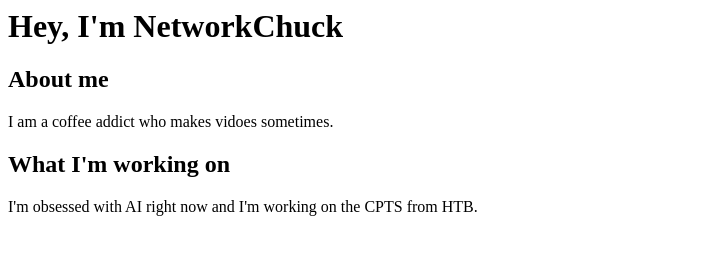
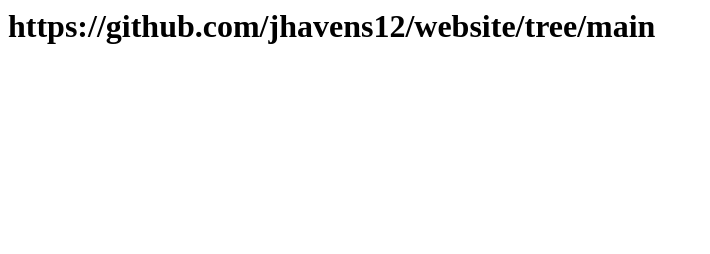
Before and after one commit to jhavens12/website, a plain HTML site: page index.html in a window 1280 px wide. Shown: the whole page, without its empty margins (0-710 px from the left). Drawn offline with Linux system fonts and the light colour scheme.

Commit message:
Add files via upload

```diff
--- a/index.html
+++ b/index.html
@@ -1,16 +1,6 @@
 
 <html>
     <h1>
-        Hey, I'm NetworkChuck
+        https://github.com/jhavens12/website/tree/main
     </h1>
-    <body>
-        <h2>About me</h2>
-        <p>
-            I am a coffee addict who makes vidoes sometimes.
-        </p>
-        <h2>What I'm working on</h2>
-        <p>
-            I'm obsessed with AI right now and I'm working on the CPTS from HTB.
-        </p>
-    </body>
 </html>
```
